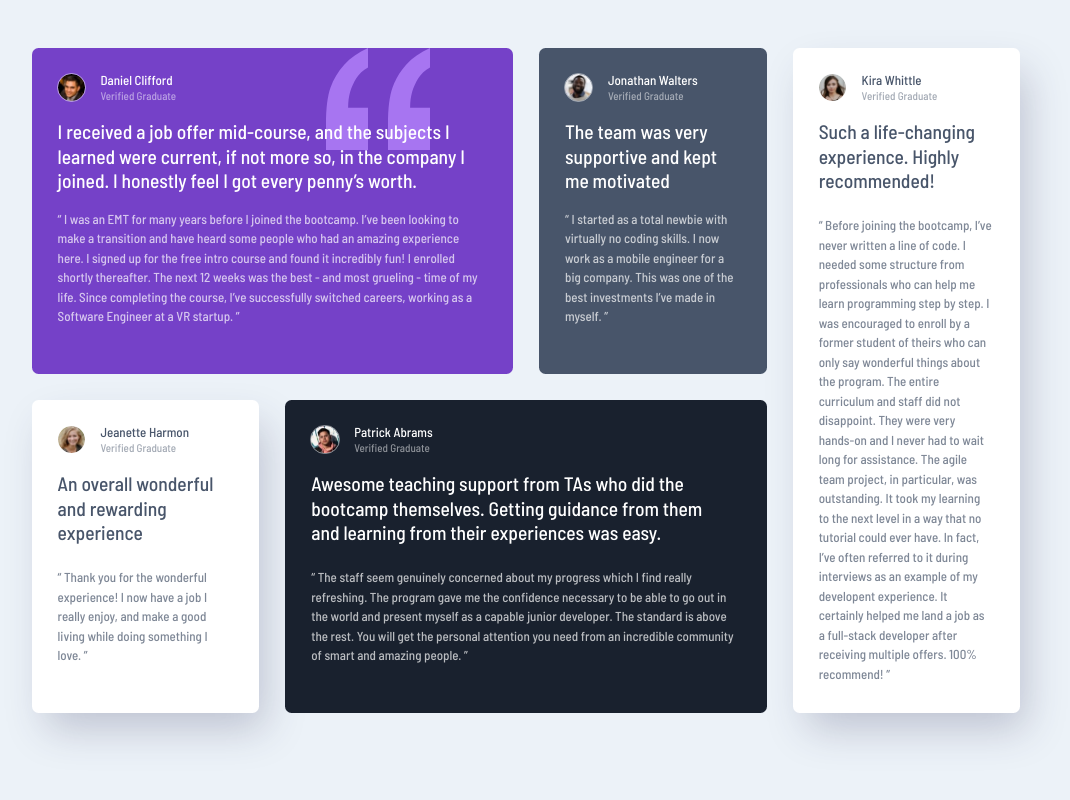
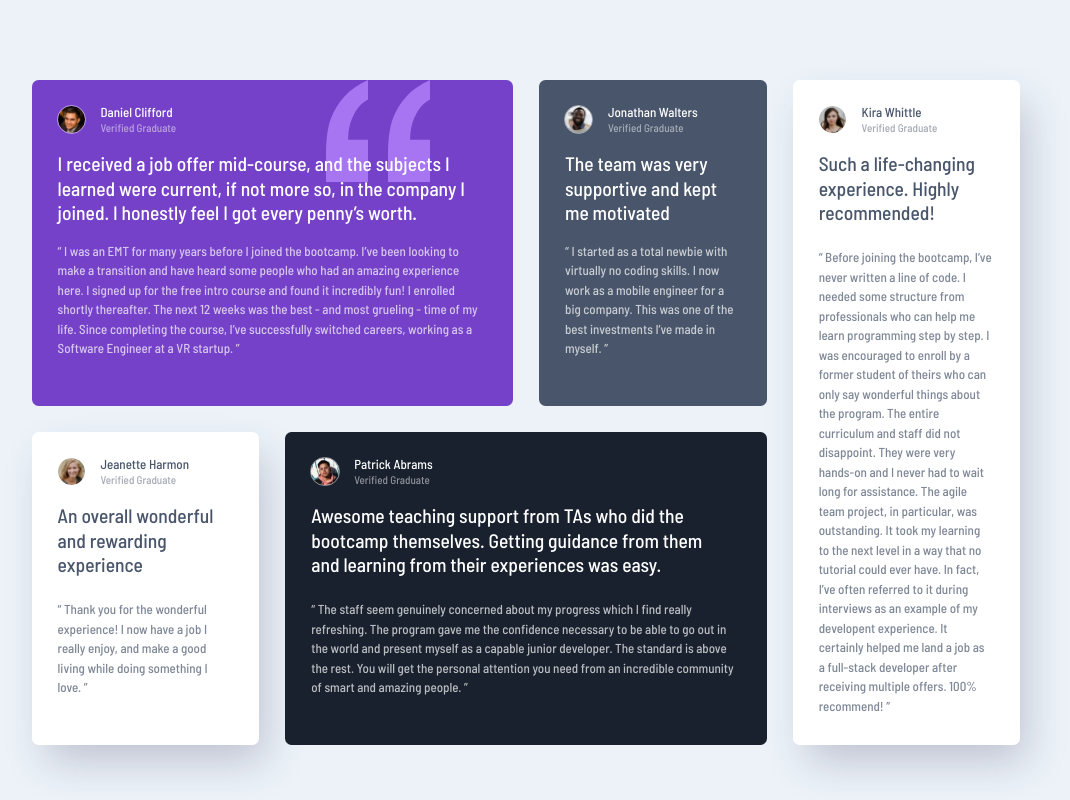
Before and after one commit to hmac100/testimonials-grid-section, a plain HTML site: page index.html in a window 1280 px wide. Shown: the whole page, without its empty margins (114-1184 px from the left). Drawn offline with Linux system fonts and the light colour scheme.

Commit message:
Update style.css

```diff
--- a/style.css
+++ b/style.css
@@ -22,7 +22,7 @@
 }
 body {
 	min-height: 100vh;
-	padding-top: 6vh;
+	padding-top: 10vh;
 	display: flex;
 	justify-content: center;
 	align-content: center;
```
